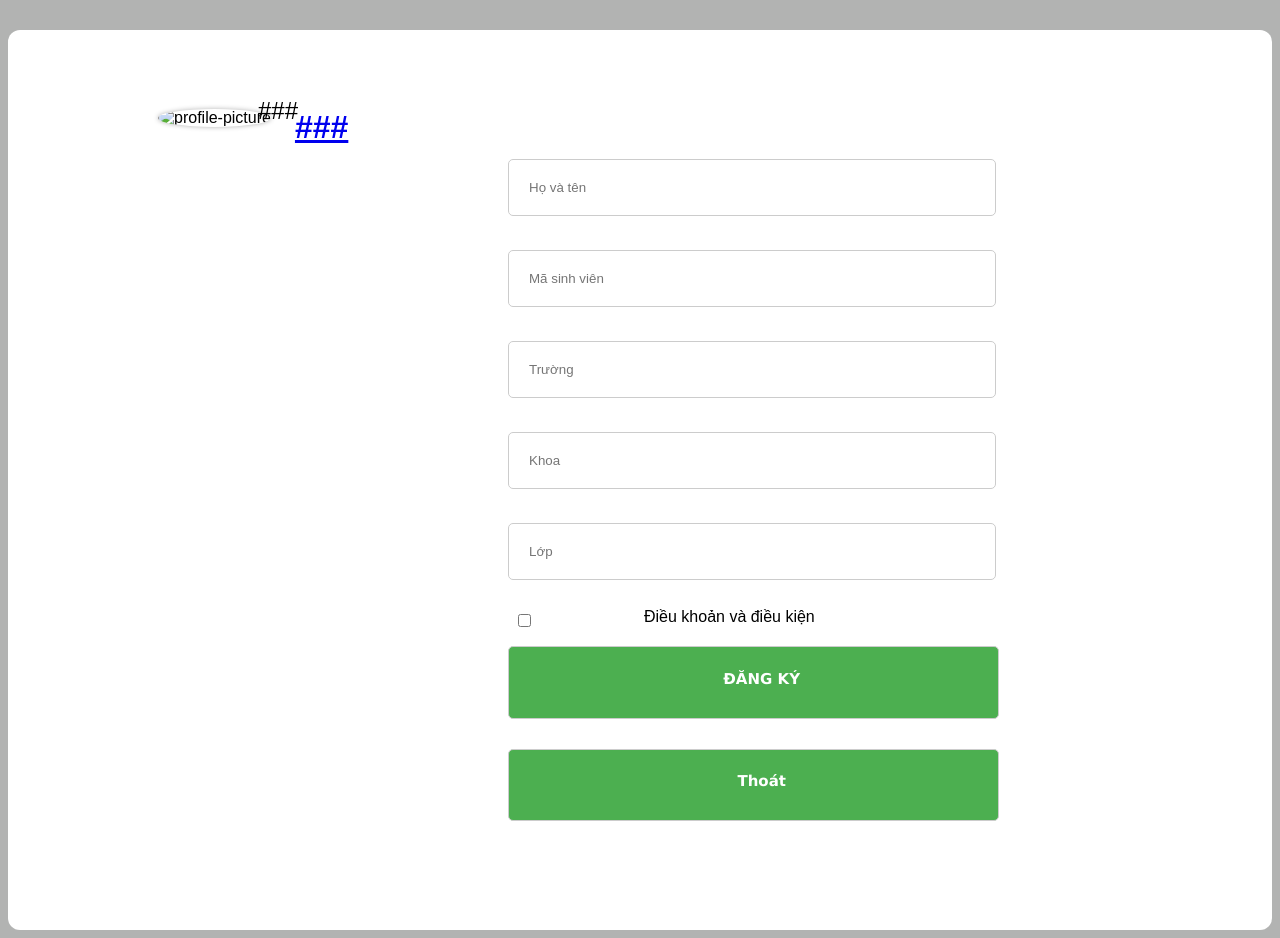
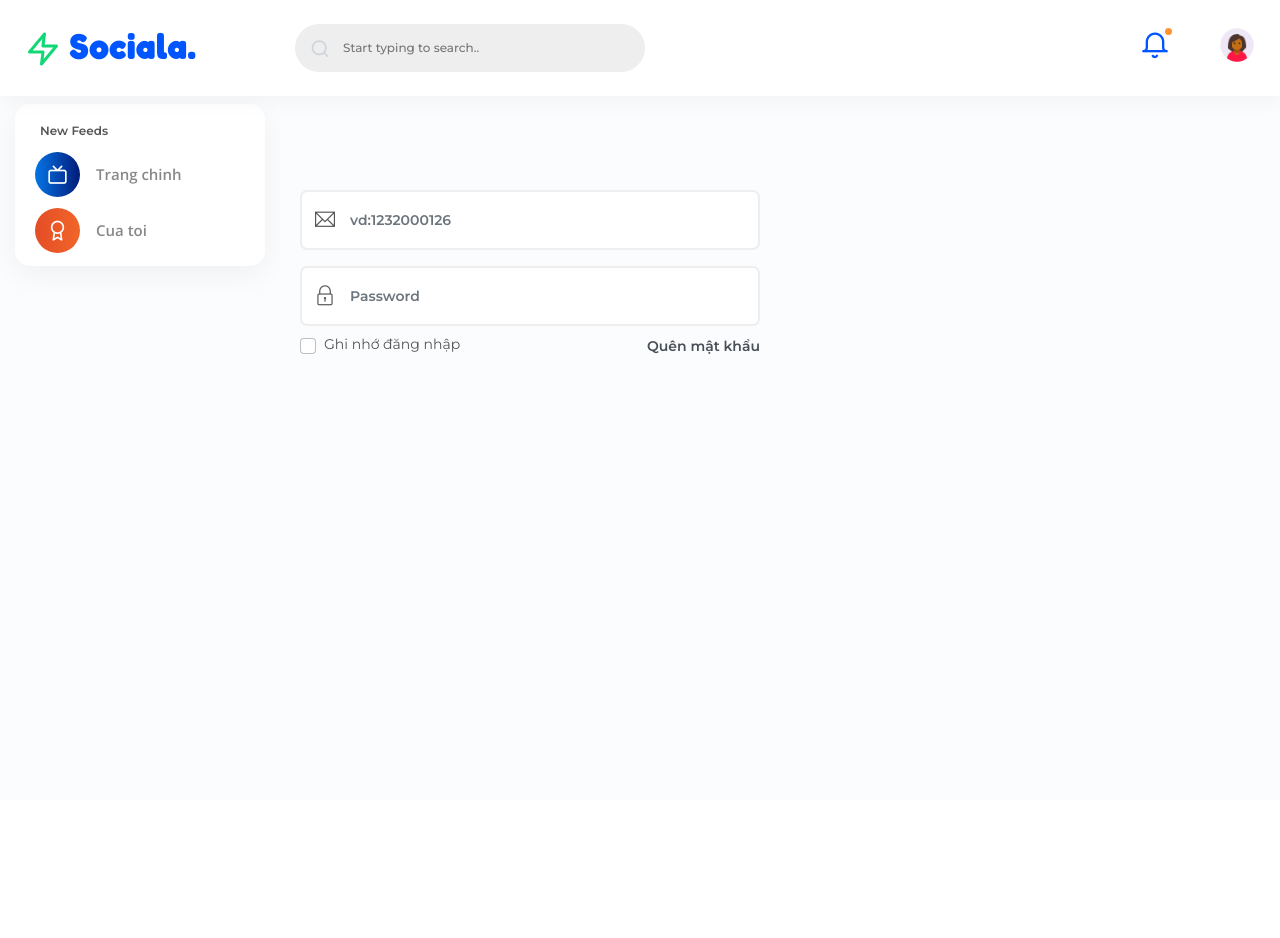
Before and after one commit to NT912/Activity-management-WEB-for-student-of-Danang, a PHP site: page /dangkyhoatdong.php in a window 1280 px wide. After the commit the page ends 354 px from the top, so only its background shows below. Run offline with PHP 8.4, Linux system fonts and the light colour scheme; some libraries are stand-ins or nearby versions.

Commit message:
AC-38 create form

```diff
--- a/dangkyhoatdong.php
+++ b/dangkyhoatdong.php
@@ -4,59 +4,138 @@
     <meta charset="UTF-8">
     <meta name="viewport" content="width=device-width, initial-scale=1.0">
     <meta http-equiv="X-UA-Compatible" content="ie=edge">
-    <title>Đăng ký</title>
-    <link rel="stylesheet" href="./css/dkhd.css">
-    <link rel="stylesheet" href="./fonts/fontawesome-free-6.5.2-web/css/all.min.css">
+    <title>Sociala - Social Network App HTML Template </title>
 
+    <link rel="stylesheet" href="css/themify-icons.css">
+    <link rel="stylesheet" href="css/feather.css">
+    <!-- Favicon icon -->
+    <link rel="icon" type="image/png" sizes="16x16" href="images/favicon.png">
+    <!-- Custom Stylesheet -->
+    <link rel="stylesheet" href="css/style.css">
+    <link rel="stylesheet" href="css/lightbox.css">
 </head>
-<body>
 
-    <div class="formdangky-item">
-        <div class="formdk">
+<body class="color-theme-blue mont-font">
+
+    <div class="preloader"></div>
 
 
-            <div class="avatar-dangky">
-            <!-- Lấy ảnh user, khi ấn vào sẽ chuyển đến trang thông tin cá nhân của user, ### là link trang thông tin cá nhân-->
-            <img src="###" alt="profile-picture" class="profile-picture"><a href="###"></a>
+    <div class="main-wrapper">
 
-            <!-- Lấy tên user,khi ấn vào sẽ chuyển đến trang thông tin cá nhân của user,### là link trang thông tin cá nhân -->
-            <span class="first-initial"><a href="###">###</a></span><br>
-            <!-- Lất tên trường của user -->
-            <span class="school-name">###</span>
+        <!-- navigation top-->
+        <div class="nav-header bg-white shadow-xs border-0">
+            <div class="nav-top">
+                <a href="index.html"><i class="feather-zap text-success display1-size me-2 ms-0"></i><span class="d-inline-block fredoka-font ls-3 fw-600 text-current font-xxl logo-text mb-0">Sociala. </span> </a>
             </div>
 
-            <!--  file ###.php xử lý gửi dữ liệu trong form vào database  -->
-            <form action="###" method="post" id="myForm">
+            <form action="#" class="float-left header-search">
+                <div class="form-group mb-0 icon-input">
+                    <i class="feather-search font-sm text-grey-400"></i>
+                    <input type="text" placeholder="Start typing to search.." class="bg-grey border-0 lh-32 pt-2 pb-2 ps-5 pe-3 font-xssss fw-500 rounded-xl w350 theme-dark-bg">
+                </div>
+            </form>
+            <a href="#" class="p-2 text-center ms-auto menu-icon" id="dropdownMenu3" data-toggle="dropdown" aria-haspopup="true" aria-expanded="false" data-bs-toggle="dropdown"><span class="dot-count bg-warning"></span><i class="feather-bell font-xl text-current"></i></a>
+            <div class="dropdown-menu dropdown-menu-end p-4 rounded-3 border-0 shadow-lg" aria-labelledby="dropdownMenu3">
 
-            <input type="text" id="fullname" name="fullname" class ="fullname" placeholder="Họ và tên"><br>
-
-            <input type="text" id="student_id" name="student_id" class = "MSV"placeholder= "Mã sinh viên"><br>
-            <input type="text" id="School" name="School" class = "School"placeholder= "Trường"><br>
-            <input type="text" id="Khoa" name="Khoa" class = "Khoa"placeholder= "Khoa"><br>
-            <input type="text" id="class" name="class" class = "class"placeholder= "Lớp"><br>
-            <div class="mycheckbox">
-                <input type="checkbox" id="checkbox" name="checkbox" class="checkbox" >
-
-                <label for="checkbox" class="label">Điều khoản và điều kiện</label>
+                <h4 class="fw-700 font-xss mb-4">Notification</h4>
+                <div class="card bg-transparent-card w-100 border-0 ps-5 mb-3">
+                    <img src="images/user-8.png" alt="user" class="w40 position-absolute left-0">
+                    <h5 class="font-xsss text-grey-900 mb-1 mt-0 fw-700 d-block">DH Bach Khoa <span class="text-grey-400 font-xsssss fw-600 float-right mt-1"> 3 min</span></h5>
+                    <h6 class="text-grey-500 fw-500 font-xssss lh-4">DUT JOBFAIR sap dien ra</h6>
+                </div>
+                <div class="card bg-transparent-card w-100 border-0 ps-5 mb-3">
+                    <img src="images/user-4.png" alt="user" class="w40 position-absolute left-0">
+                    <h5 class="font-xsss text-grey-900 mb-1 mt-0 fw-700 d-block">Khoa FAST <span class="text-grey-400 font-xsssss fw-600 float-right mt-1"> 2 min</span></h5>
+                    <h6 class="text-grey-500 fw-500 font-xssss lh-4">Sac mua xuan</h6>
+                </div>
 
             </div>
-                <!-- Sau khi ấn đăng ký thì dữ liệu trong form sẽ được xử lý bằng file ###.php và sẽ được lưu vào database -->
 
-            <button type="submit" name="register" class="register">ĐĂNG KÝ</button>
-            <!-- Sau khi ấn thì sẽ thoát form và trở lại trang trước đó -->
-            <button type="button" name="exit" class="exit" onclick="closeForm()">Thoát</button>
 
-            </form>
-            <script>
-                function closeForm() {
-                    if (confirm("Bạn có chắc muốn thoát?")) {
-                        // Đóng form
-                        window.history.back();
-                    }
-                }
-                </script>
+
+            <div class="p-2 text-center ms-3 position-relative dropdown-menu-icon menu-icon cursor-pointer">
+                <i class="p-0 ms-3 menu-icon"><img src="images/profile-4.png" alt="user" class="w40 mt--1"></i>
+                <div class="dropdown-menu-settings switchcolor-wrap">
+                    <h4 class="fw-700 font-sm mb-4">Tài khoản</h4>
+                    <div class="card bg-transparent-card border-0 d-block mt-3">
+                        <h4 class="d-inline font-xssss mont-font fw-700">Cá nhân</h4>
+                        <div class="d-inline float-right mt-1">
+                        </div>
+                    </div>
+                    <div class="card bg-transparent-card border-0 d-block mt-3">
+                        <h4 class="d-inline font-xssss mont-font fw-700">Đăng xuất</h4>
+                        <div class="d-inline float-right mt-1">
+                        </div>
+                    </div>
+
+                </div>
+            </div>
+
         </div>
+        <!-- navigation top -->
 
-</div>
+        <!-- navigation left -->
+        <nav class="navigation scroll-bar">
+            <div class="container ps-0 pe-0">
+                <div class="nav-content">
+                    <div class="nav-wrap bg-white bg-transparent-card rounded-xxl shadow-xss pt-3 pb-1 mb-2 mt-2">
+                        <div class="nav-caption fw-600 font-xssss text-grey-500"><span>New </span>Feeds</div>
+                        <ul class="mb-1 top-content">
+                            <li class="logo d-none d-xl-block d-lg-block"></li>
+                            <li><a href="default.html" class="nav-content-bttn open-font" ><i class="feather-tv btn-round-md bg-blue-gradiant me-3"></i><span>Trang chinh</span></a></li>
+                            <li><a href="default-badge.html" class="nav-content-bttn open-font" ><i class="feather-award btn-round-md bg-red-gradiant me-3"></i><span>Cua toi</span></a></li>
+                        </ul>
+                    </div>
+                </div>
+            </div>
+        </nav>
+        <!-- navigation left -->
+        <!-- main content -->
+        <div class="main-content ">
+            <div style="padding: 100px 20px 20px 20px; max-width: 50%; min-width: 500px;">
+                <form style="max-width: 100%;">
+                    <div class="form-group icon-input mb-3">
+                        <i class="font-sm ti-email text-grey-500 pe-0"></i>
+                        <input type="text" class="style2-input ps-5 form-control text-grey-900 font-xsss fw-600" placeholder="vd:1232000126" require>
+                    </div>
+                    <div class="form-group icon-input mb-1">
+                        <input type="Password" class="style2-input ps-5 form-control text-grey-900 font-xss ls-3" placeholder="Password" require>
+                        <i class="font-sm ti-lock text-grey-500 pe-0"></i>
+                        </button>
+                    </div>
+                    <div class="form-check text-left mb-3">
+                        <input type="checkbox" class="form-check-input mt-2" id="exampleCheck5">
+                        <label class="form-check-label font-xsss text-grey-500" for="exampleCheck5">Ghi nhớ đăng nhập</label>
+                        <a href="forgot.html" class="fw-600 font-xsss text-grey-700 mt-1 float-right">Quên mật khẩu</a>
+                    </div>
+                </form>
+            </div>
+        </div>
+        <!-- main content -->
+
+
+
+    <script src="js/plugin.js"></script>
+    <script src="js/lightbox.js"></script>
+    <script src="js/scripts.js"></script>
+    <script src="js/jquery.easypiechart.min.js"></script>
+    <script>
+        $('.chart').easyPieChart({
+            easing: 'easeOutElastic',
+            delay: 3000,
+            barColor: '#3498db',
+            trackColor: '#aaa',
+            scaleColor: false,
+            lineWidth: 5,
+            trackWidth: 5,
+            size: 50,
+            lineCap: 'round',
+            onStep: function(from, to, percent) {
+                this.el.children[0].innerHTML = Math.round(percent);
+            }
+        });
+    </script>
+
 </body>
+
 </html>
```
